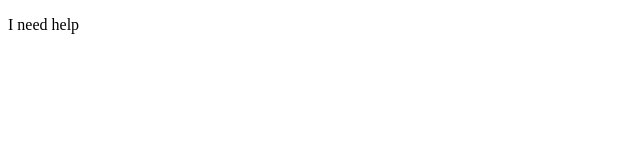
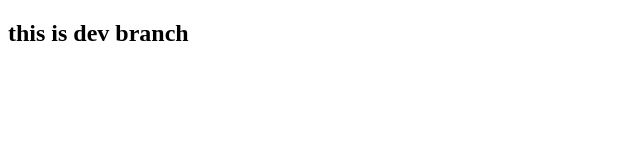
Before and after one commit to smallcc331/cxz-demo, a plain HTML site: page index.html in a window 1280 px wide. Shown: the whole page, without its empty margins (0-640 px from the left). Drawn offline with Linux system fonts and the light colour scheme.

Commit message:
edit index.html

```diff
--- a/index.html
+++ b/index.html
@@ -5,6 +5,6 @@
   <title>Title</title>
 </head>
 <body>
-<P>I need help</P>
+<h2>this is dev branch</h2>
 </body>
 </html>
```
